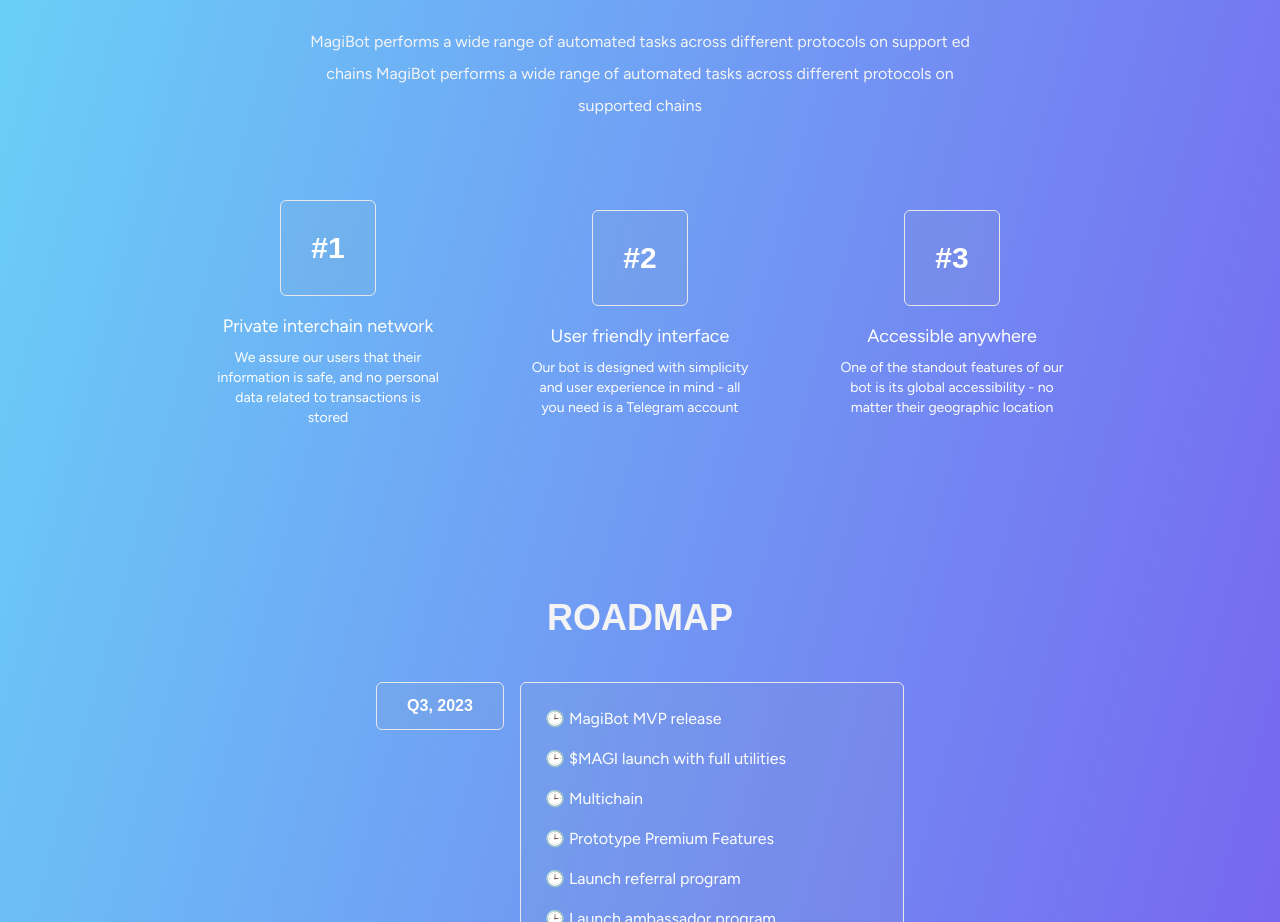
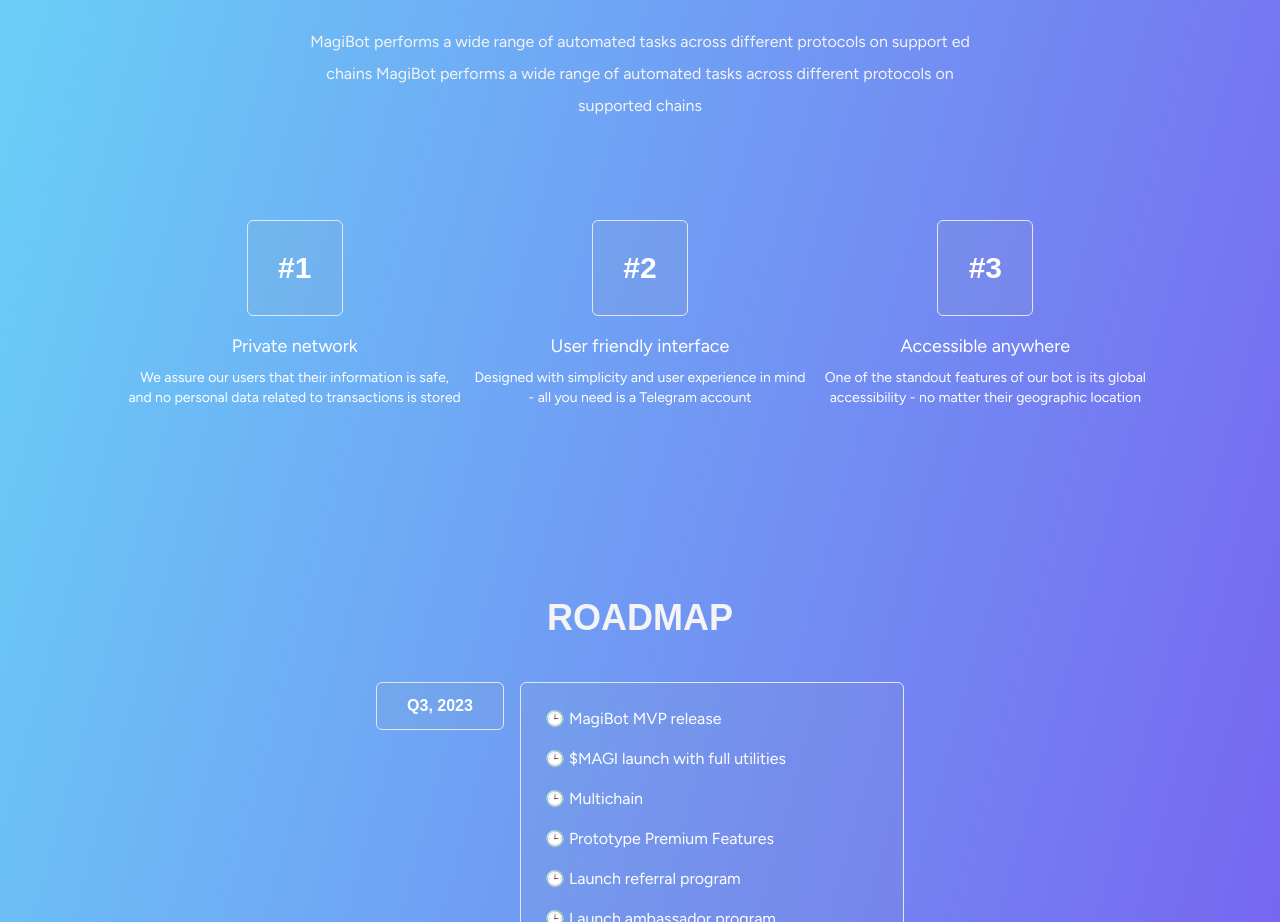
Before and after one commit to mandarine-dev/magibot_website, a Next.js app: page / in a window 1280 px wide. Shown: the part 1366-2288 px from the top of the page. Built offline with nearby package versions, Linux system fonts and the light colour scheme; a web font is replaced by a local one.

Commit message:
fix disposition

```diff
--- a/src/app/page.tsx
+++ b/src/app/page.tsx
@@ -135,7 +135,7 @@ export default function Home() {
               <p className="pt-14 text-4xl leading-8 text-zinc-100 cairo">
                 HOW IT WORKS
               </p>
-              <div className="-mt-14 flex items-center h-full justify-evenly">
+              <div className="-mt-14 flex flew-wrap items-center h-full justify-evenly">
                 <div className="flex flex-col items-center w-52">
                   <img
                     className="h-24 w-14"
@@ -186,20 +186,20 @@ export default function Home() {
                 range of automated tasks across different protocols on supported
                 chains
               </p>
-              <div className="w-full flex flex-wrap justify-evenly items-center h-96">
-                <div className="flex  flex-col justify-center items-center w-56">
+              <div className="grid grid-cols-3 gap-3 w-full justify-evenly items-center h-96">
+                <div className="flex flex-col justify-center items-center">
                   <div className="flex justify-center items-center h-24 w-24 bg-gray-400 rounded-md bg-clip-padding backdrop-filter backdrop-blur-sm bg-opacity-10 border border-gray-200">
                     <p className="cairo text-white text-3xl">#1</p>
                   </div>
                   <p className="text-lg pt-4 pb-2 text-white">
-                    Private interchain network
+                    Private network
                   </p>
                   <p className="text-sm text-white">
                     We assure our users that their information is safe, and no
                     personal data related to transactions is stored
                   </p>
                 </div>
-                <div className="flex flex-col justify-center items-center w-56">
+                <div className="flex flex-col justify-center items-center">
                   <div className="flex justify-center items-center h-24 w-24 bg-gray-400 rounded-md bg-clip-padding backdrop-filter backdrop-blur-sm bg-opacity-10 border border-gray-200">
                     <p className="cairo text-white text-3xl">#2</p>
                   </div>
@@ -207,11 +207,11 @@ export default function Home() {
                     User friendly interface
                   </p>
                   <p className="text-sm text-white">
-                    Our bot is designed with simplicity and user experience in
-                    mind - all you need is a Telegram account
+                    Designed with simplicity and user experience in mind - all
+                    you need is a Telegram account
                   </p>
                 </div>
-                <div className="flex flex-col justify-center items-center w-56">
+                <div className="flex flex-col justify-center items-center">
                   <div className="flex justify-center items-center h-24 w-24 bg-gray-400 rounded-md bg-clip-padding backdrop-filter backdrop-blur-sm bg-opacity-10 border border-gray-200">
                     <p className="cairo text-white text-3xl">#3</p>
                   </div>
```
